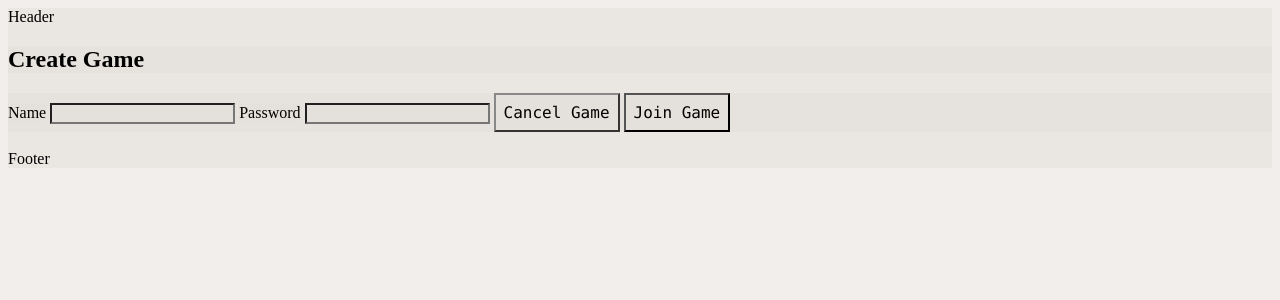
After one commit to EthanVB123/SpaceSaga, a Node server app: page /game/new in a window 1280 px wide. The commit adds this page. Shown: the top 300 px of the page. Run offline with Node 20, Linux system fonts and the light colour scheme; some libraries are stand-ins or nearby versions.

Commit message:
Create game works, lobby works

```diff
--- a/models/game.js
+++ b/models/game.js
@@ -16,22 +16,18 @@ const gameSchema = new mongoose.Schema({
     }, */ // Implement this later - for now is always 4
     player1: {
         type: mongoose.Schema.Types.ObjectId,
-        required: true,
         ref: 'Player'
     },
     player2: {
         type: mongoose.Schema.Types.ObjectId,
-        required: true,
         ref: 'Player'
     },
     player3: {
         type: mongoose.Schema.Types.ObjectId,
-        required: true,
         ref: 'Player'
     },
     player4: {
         type: mongoose.Schema.Types.ObjectId,
-        required: true,
         ref: 'Player'
     }
 
--- a/models/player.js
+++ b/models/player.js
@@ -5,6 +5,10 @@ const playerSchema = new mongoose.Schema({
     name: {
         type: String,
         required: true
+    },
+    game: {
+        type: mongoose.Schema.Types.ObjectId,
+        required: true
     }
     // more later
 
--- /dev/null
+++ b/routes/games.js
@@ -0,0 +1,54 @@
+const express = require('express')
+const router = express.Router()
+const Game = require('../models/game')
+const Player = require('../models/player')
+
+// Index route redirects to homepage
+router.get('/', async (req, res) => {
+    try {
+        allGames = ''
+        const games = await Game.find({})
+        games.forEach(element => {
+            allGames += element.name
+            allGames += ' '
+            allGames += element.password
+            allGames += '<br>'
+        });
+        res.send(allGames)
+    } catch {
+        res.redirect('/')
+        console.error('Error with index route')
+    }
+})
+
+// New Game Route
+router.get('/new', (req, res) => {
+    res.render('games/new', {game: new Game()})
+})
+
+router.post('/', async (req, res) => {
+    const game = new Game({
+        name: req.body.name,
+        password: req.body.password
+    })
+    //try {
+        const newGame = await game.save()
+        res.redirect(`game/${newGame.name}`)
+    /*} catch {
+        res.redirect('/')
+        console.error('Error creating Game')
+    }*/
+})
+
+
+// I'm a teapot
+router.get('/teapot', (req, res) => {
+    res.sendStatus(418)
+})
+
+// Joined Game Route
+router.get('/:id', (req, res) => {
+    res.send(`${req.params.id}'s Game`)
+})
+
+module.exports = router
--- a/routes/setup.js
+++ b/routes/setup.js
@@ -1,9 +1,9 @@
 const express = require('express')
 const router = express.Router()
-const game = require('../models/game')
+const Game = require('../models/game')
 const Player = require('../models/player')
 
-// Index route redirects to homepage
+// Index route has list of players
 router.get('/', async (req, res) => {
     //try {
         allPlayerNames = ''
@@ -37,6 +37,7 @@ router.post('/', async (req, res) => {
     }
 })
 
+
 // I'm a teapot
 router.get('/teapot', (req, res) => {
     res.sendStatus(418)
--- a/server.js
+++ b/server.js
@@ -11,6 +11,7 @@ const bodyParser = require('body-parser')
 // Here are my routers
 const indexRouter = require('./routes/index.js')
 const setupRouter = require('./routes/setup.js')
+const gamesRouter = require('./routes/games.js')
 
 app.set("view engine", "ejs")
 app.set("views", `${__dirname}/views`)
@@ -29,5 +30,5 @@ db.once('open', () => console.log('Connected to Mongoose'))
 
 app.use('/', indexRouter)
 app.use('/setup', setupRouter)
-
+app.use('/game', gamesRouter)
 app.listen(process.env.PORT || 3000)
--- /dev/null
+++ b/views/games/_form_fields.ejs
@@ -0,0 +1,5 @@
+<label>Name</label>
+<input type="text" name="name" value="<%= game.name %>">
+
+<label>Password</label>
+<input type="text" name="password" value="<%= game.password %>">
--- /dev/null
+++ b/views/games/new.ejs
@@ -0,0 +1,6 @@
+<h2>Create Game</h2>
+<form action='/game' method='POST'>
+    <%- include('_form_fields.ejs') %>
+    <a class='button' href='/'>Cancel Game</a>
+    <button type="submit" class='button'>Join Game</button>
+</form>
--- a/views/partials/lobbygame.ejs
+++ b/views/partials/lobbygame.ejs
@@ -1,5 +1,5 @@
 <tr>
-<td><%= locals.name %>'s Game </td>
+<td><%= locals.name %></td>
 <td><%= locals.password %> </td>
 <td><%= locals.numPlayers %> / <%= locals.maxPlayers %>  </td>
 <td><a href='/setup/john' class="button">Join Game</a></td>
```
Also changed, not shown: routes/index.js (+9 -2 lines), views/index.ejs (+11 -8 lines), views/scripts/script.js (added, +17 -0 lines).
